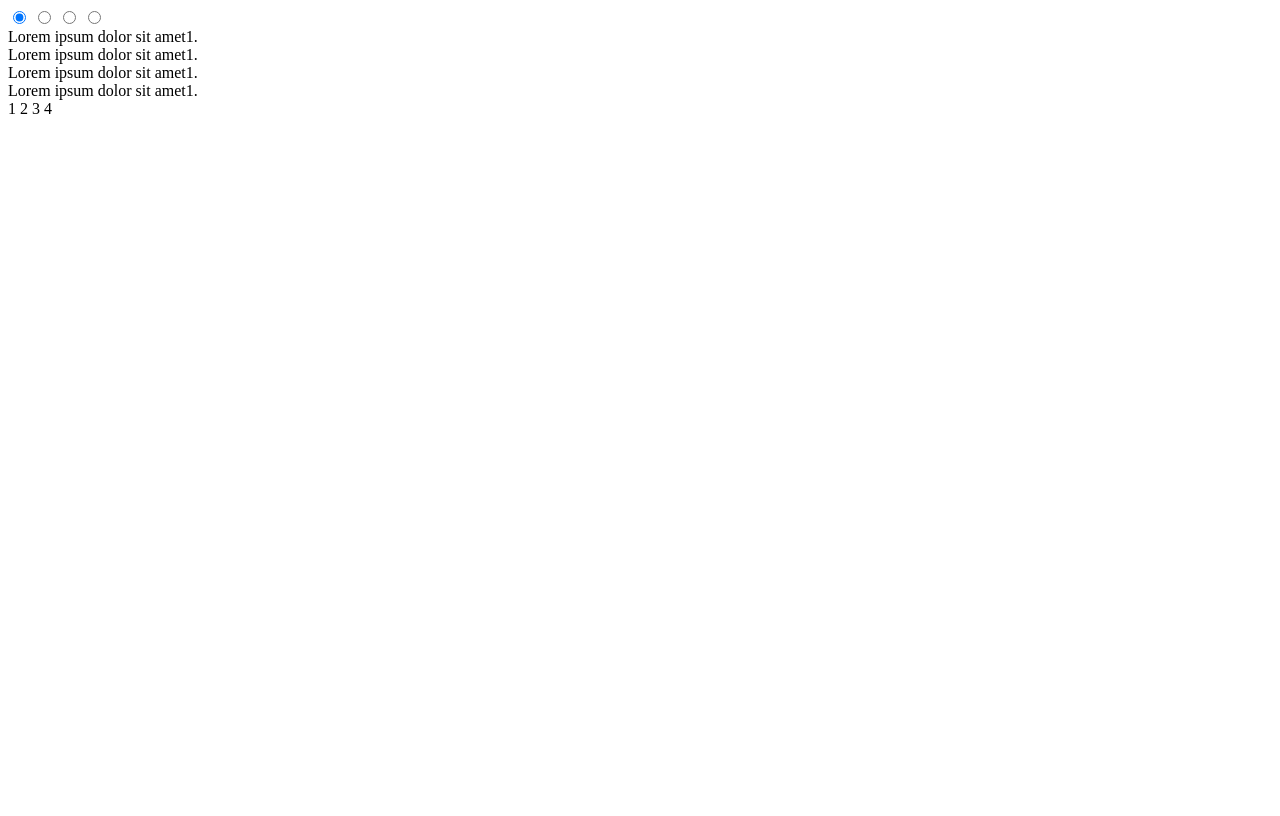
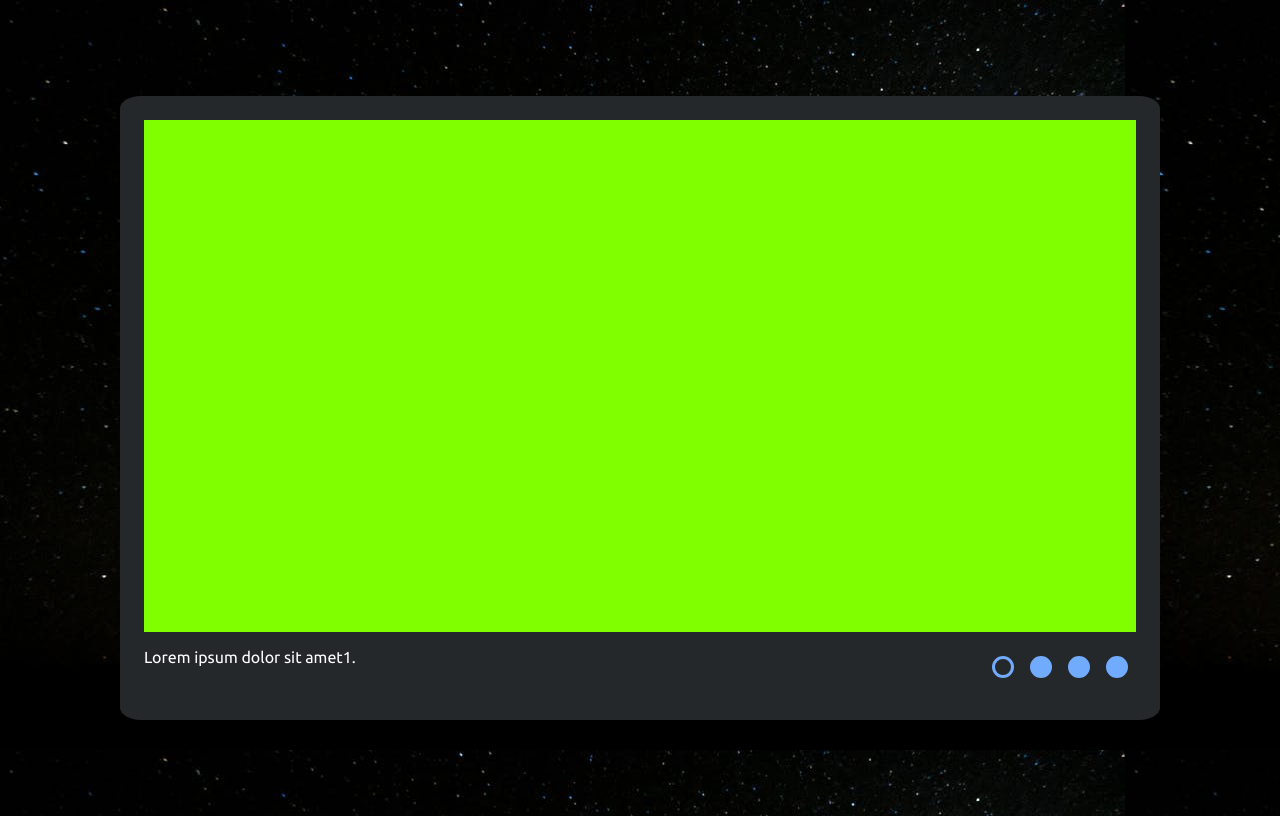
Before and after one commit to svr-by/cssMemSlider, a plain HTML site: page cssMemSlider/index.html in a window 1280 px wide. Drawn offline with Linux system fonts and the light colour scheme.

Commit message:
feat: add styles (Sun, May 15, 2022 04:01:22 PM)

```diff
--- a/cssMemSlider/index.html
+++ b/cssMemSlider/index.html
@@ -27,10 +27,18 @@
                 <div class="title__text title__text--text4">Lorem ipsum dolor sit amet1.</div>
             </div>
             <div class="control__container">
-                <label class="control__item control__item--dot1" for="dot1"><span>1</span></label>
-                <label class="control__item control__item--dot2" for="dot2"><span>2</span></label>
-                <label class="control__item control__item--dot3" for="dot3"><span>3</span></label>
-                <label class="control__item control__item--dot4" for="dot4"><span>4</span></label>
+                <label class="control__item control__item--dot1" for="dot1">
+                    <span class="control__circle"></span>
+                </label>
+                <label class="control__item control__item--dot2" for="dot2">
+                    <span class="control__circle"></span>
+                </label>
+                <label class="control__item control__item--dot3" for="dot3">
+                    <span class="control__circle"></span>
+                </label>
+                <label class="control__item control__item--dot4" for="dot4">
+                    <span class="control__circle"></span>
+                </label>
             </div>
         </div>
     </div>
--- a/cssMemSlider/style.css
+++ b/cssMemSlider/style.css
@@ -0,0 +1,110 @@
+@font-face {
+    font-family: 'Ubuntu';
+    font-style: normal;
+    font-weight: 400;
+    src: local(''),
+         url('assets/fonts/ubuntu-v20-latin_cyrillic-regular.woff2') format('woff2'),
+         url('assets/fonts/ubuntu-v20-latin_cyrillic-regular.woff') format('woff');
+}
+
+body {
+    box-sizing: border-box;
+    width: 100%;
+    min-width: 19rem;
+    height: 100vh;
+    margin: 0;
+    background-color: #000000;
+    background-image: url(assets/background.jpeg);
+    font-family: 'Ubuntu';
+    font-style: normal;
+    font-weight: 400;
+}
+
+.main {
+    padding: 6rem 1rem;
+}
+
+.slider {
+    width: 80%;
+    max-width: 62rem;
+    margin: 0 auto;
+    padding: 1.5rem;
+    background-color: #25282a;
+    border-radius: 2%;
+    display: grid;
+    grid-template-columns: 2fr 1fr;
+    grid-template-rows: 1fr 3rem;
+    gap: 1rem;
+    /* align-items: center; */
+    overflow: hidden;
+}
+
+.dot {
+    display: none;
+}
+
+.slide__container {
+    width: 100%;
+    grid-column: 1/3;
+    justify-self: center;
+    display: flex;
+}
+.slide__img {
+    width: 100%;
+    height: 32rem;
+    display: none;
+}
+.slide__img--slide1 {
+    background-color: chartreuse;
+    display: block;
+}
+.slide__img--slide2 {
+    background-color: aqua;
+}
+.slide__img--slide3 {
+    background-color: coral;
+}
+.slide__img--slide4 {
+    background-color: blueviolet;
+}
+
+.title__container {
+    overflow: hidden;
+}
+.title__text {
+    color: #ffffff;
+    display: none;
+}
+.title__text--text1 {
+    display: block;
+}
+
+.control__container {
+    justify-self: end;
+    display: flex;
+}
+.control__item {
+    padding: 0.5rem;
+    cursor: pointer;
+}
+
+.control__circle {
+    display: block;
+    width: 1rem;
+    height: 1rem;
+    border-radius: 50%;
+    border: 0.2rem solid #71abfe;
+    background: #71abfe;
+    transition: all 0.3s;
+
+}
+
+
+.control__item:hover .control__circle{
+    background-color: #ffffff;
+    border-color: #ffffff;
+}
+
+.control__item--dot1 .control__circle {
+    background: none;
+}
```
Also changed, not shown: cssMemSlider/assets/background.jpeg (added), cssMemSlider/assets/fonts/ubuntu-v20-latin_cyrillic-regular.woff (added), cssMemSlider/assets/fonts/ubuntu-v20-latin_cyrillic-regular.woff2 (added).
